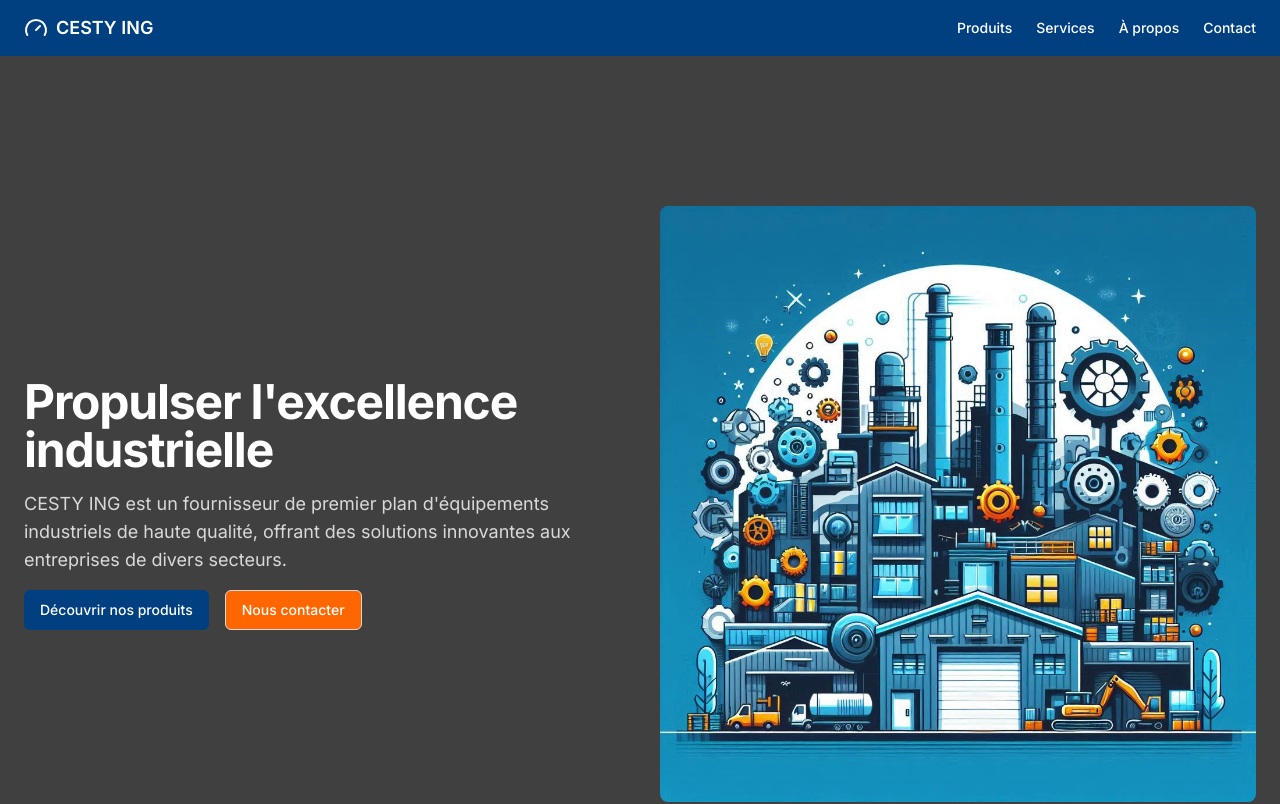
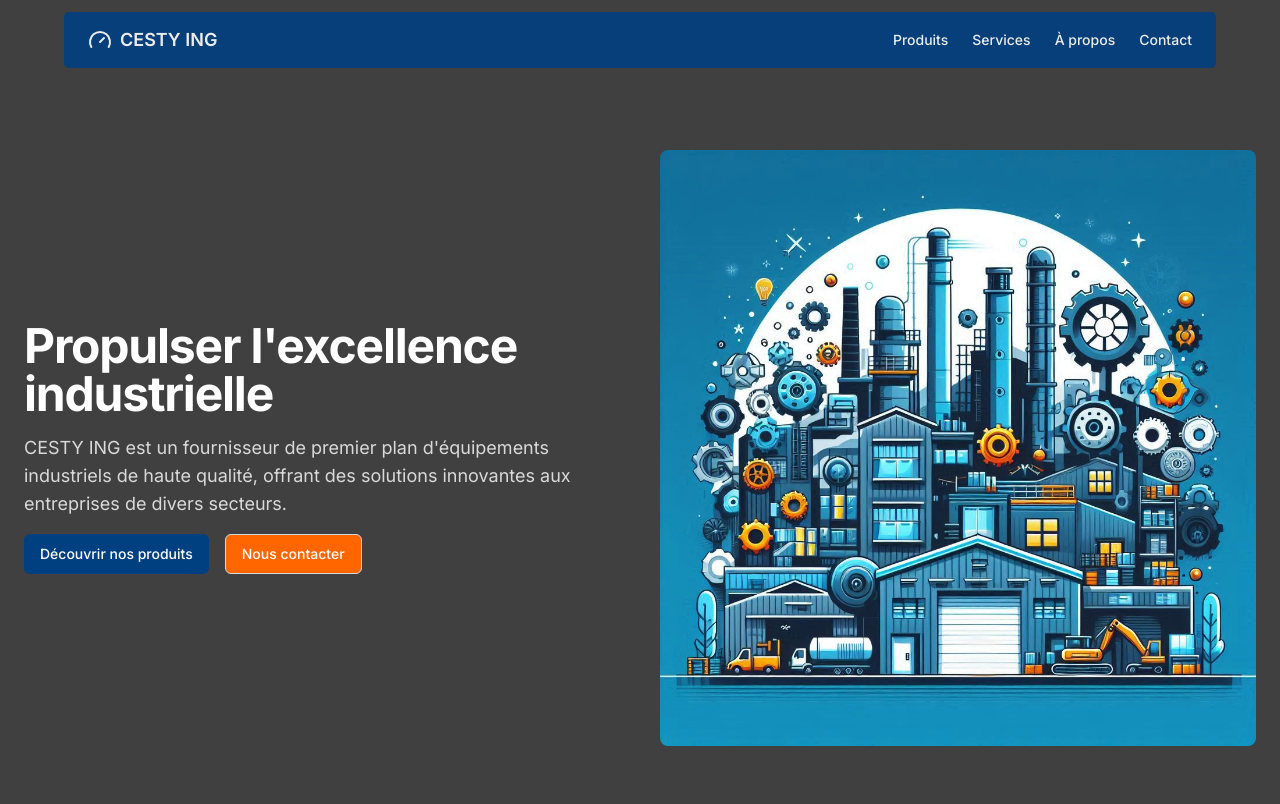
Before and after one commit to MaxCapette/cestying, a Next.js app: page / in a window 1280 px wide. Shown: the top 804 px of the page. Built offline with nearby package versions, Linux system fonts and the light colour scheme.

Commit message:
fixed header and burger

```diff
--- a/src/components/component/main-page.tsx
+++ b/src/components/component/main-page.tsx
@@ -33,7 +33,7 @@ import { GaugeIcon } from "lucide-react";
 export function MainPage() {
   return (
     <div className="flex flex-col min-h-[100dvh]">
-      <header className=" text-white px-4 lg:px-6 h-14 flex items-center justify-between">
+      <header className=" text-white px-4 lg:px-6 h-14 flex items-center justify-between w-[90%] p-[15px] rounded-[5px] fixed top-[5%] left-1/2 transform -translate-x-1/2 -translate-y-1/2 opacity-90 z-10   ">
         <Link className="flex items-center gap-2" href="#">
           <GaugeIcon className="h-6 w-6" />
           <span className="text-lg font-semibold">CESTY ING</span>
```
